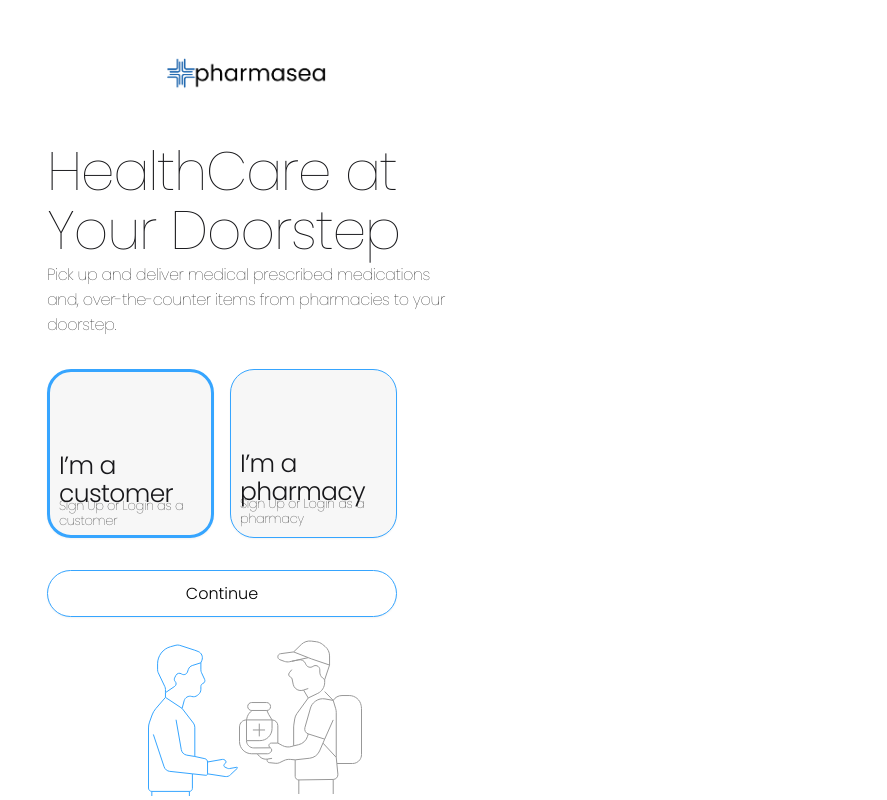
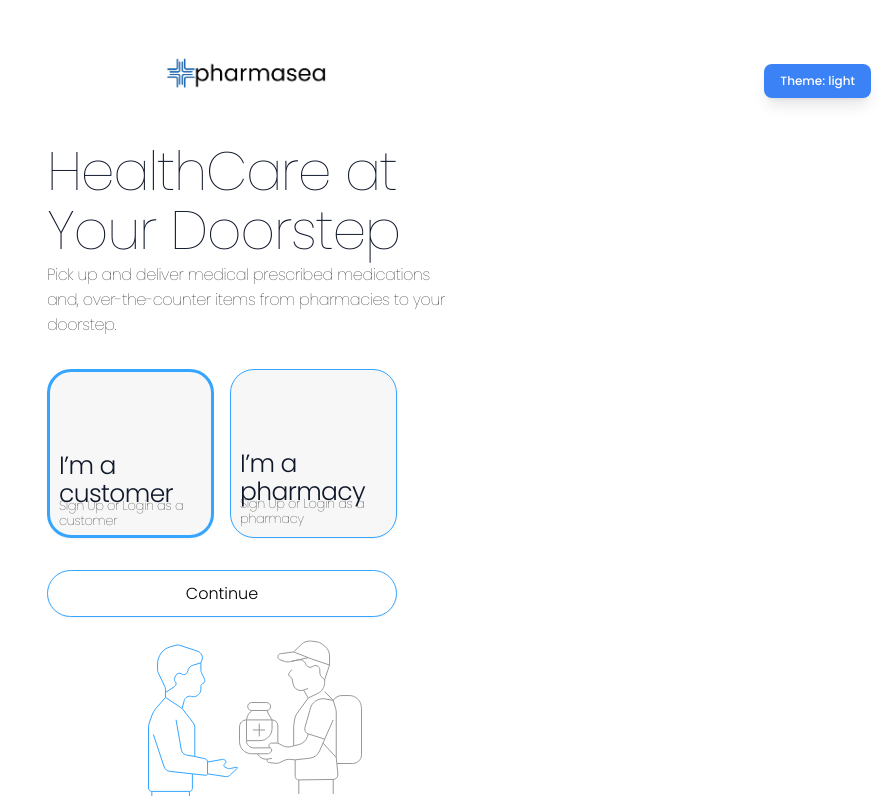
Before and after one commit to Raphdon832/HealthApp, a React (Vite) app: page /auth/landing in a window 1280 px wide. Shown: the whole page, without its empty margins (393-1280 px from the left). Built offline with nearby package versions, Linux system fonts and the light colour scheme; no server answers.

Commit message:
Dark mode settings

```diff
--- a/src/App.jsx
+++ b/src/App.jsx
@@ -37,6 +37,7 @@ import { useOrderNotifications } from '@/hooks/useOrderNotifications';
 import SuperuserDashboard from '@/pages/SuperuserDashboard';
 import PharmacyMap from '@/pages/PharmacyMap';
 import GlobalMessageNotifier from '@/components/GlobalMessageNotifier';
+import DarkModeToggle from '@/components/DarkModeToggle';
 
 // Auth flow pages
 import Landing from "@/pages/auth/Landing";
@@ -399,6 +400,7 @@ export default function App() {
       <NotificationManager />
       <Shell />
       <GlobalMessageNotifier />
+      <DarkModeToggle />
     </AuthProvider>
   );
 }
--- a/src/components/BottomNav.jsx
+++ b/src/components/BottomNav.jsx
@@ -44,14 +44,15 @@ export default function BottomNav({ tab, setTab, cartCount = 0, unreadMessages =
       <nav
         role="navigation"
         aria-label="Bottom navigation"
-        className="liquid-bottom-nav mx-auto max-w-md px-6 py-3"
+        className="liquid-bottom-nav mx-auto max-w-md px-6 py-3 bg-white/95 dark:bg-gray-900/95 backdrop-blur-md border border-gray-200 dark:border-gray-700"
       >
         {/* Use gap-based layout with fixed-size cells so icons are spaced evenly and not cramped */}
         <div className="flex items-center justify-center gap-[-1] px-2">
           {items.map((it) => {
             const isActive = tab === it.key;
             const IconComponent = it.icon;
-            const iconProps = { color: isActive ? '#36A5FF' : 'black' };
+            // Make icon color theme-aware
+            const iconProps = { color: isActive ? '#36A5FF' : undefined };
             const isCart = it.key === '/cart';
             const isMessages = it.key === '/messages';
             const isOrders = it.key === '/orders';
@@ -62,7 +63,9 @@ export default function BottomNav({ tab, setTab, cartCount = 0, unreadMessages =
                   aria-label={it.label}
                   aria-pressed={isActive}
                   className={`relative flex flex-col items-center text-xs min-w-[64px] md:min-w-[72px] px-3 py-2 focus:outline-none transition-all duration-200 ${
-                    isActive ? 'text-sky-600 transform scale-105' : 'text-zinc-500 hover:text-zinc-700'
+                    isActive
+                      ? 'text-sky-600 dark:text-sky-400 transform scale-105'
+                      : 'text-zinc-500 dark:text-zinc-400 hover:text-zinc-700 dark:hover:text-zinc-300'
                   }`}
                 >
                   {/* Faint blue round background for active icons with smooth transition */}
@@ -73,7 +76,7 @@ export default function BottomNav({ tab, setTab, cartCount = 0, unreadMessages =
                   />
 
                   <div className="relative z-10 transition-transform duration-200 hover:scale-110">
-                    <IconComponent {...iconProps} className="h-7 w-7 mb-2" />
+                    <IconComponent {...iconProps} className={`h-6 w-6 mb-1 ${!isActive ? 'text-current' : ''}`} />
                   </div>
                   {isCart && cartCount > 0 && (
                     <span className="absolute -top-0.5 -right-0 z-50 bg-sky-500 text-white text-[10px] min-w-[18px] h-[18px] flex items-center justify-center rounded-full px-1 font-bold border-2 border-white shadow animate-bounceIn transition-all duration-200 hover:scale-110">
--- /dev/null
+++ b/src/components/DarkModeToggle.jsx
@@ -0,0 +1,28 @@
+import React from 'react';
+import { useSettings, SETTINGS_KEYS } from '@/lib/settings';
+
+export default function DarkModeToggle() {
+  const { getSetting, updateSetting } = useSettings();
+  const currentTheme = getSetting(SETTINGS_KEYS.THEME_MODE);
+
+  const toggleTheme = () => {
+    const themes = ['light', 'dark', 'system'];
+    const currentIndex = themes.indexOf(currentTheme);
+    const nextTheme = themes[(currentIndex + 1) % themes.length];
+    updateSetting(SETTINGS_KEYS.THEME_MODE, nextTheme);
+  };
+
+  if (process.env.NODE_ENV !== 'development') {
+    return null;
+  }
+
+  return (
+    <button
+      onClick={toggleTheme}
+      className="fixed top-16 right-4 z-50 bg-blue-500 hover:bg-blue-600 text-white px-4 py-2 rounded-lg shadow-lg transition-colors"
+      style={{ fontSize: '12px' }}
+    >
+      Theme: {currentTheme}
+    </button>
+  );
+}
--- a/src/pages/Home.jsx
+++ b/src/pages/Home.jsx
@@ -17,16 +17,16 @@ import { useTranslation } from '@/lib/language';
 // Fixed Header Component - matching exact styling from original
 const FixedHeader = ({ user, profile, location, navigate, etaInfo, closestPharmacy, vendors, userCoords, t }) => {
   return createPortal(
-    <div className="fixed top-0 left-0 right-0 z-[100] w-full bg-white border-b flex-shrink-0 px-2">
+    <div className="fixed top-0 left-0 right-0 z-[100] w-full bg-white dark:bg-gray-900 border-b dark:border-gray-700 flex-shrink-0 px-2">
       <div className="w-full mx-auto pt-8 pb-4">
         <div className="pt-4 pb-2 w-full">
           <div className="w-full mx-auto px-0">
             <div className="flex justify-between items-center w-full h-[14px] md:h-[14px] lg:h-[20px]">
               <div className="flex flex-col justify-center">
-                <div className="text-[17px] md:text-[26px] lg:text-[20px] font-regular font-poppins">
+                <div className="text-[17px] md:text-[26px] lg:text-[20px] font-regular font-poppins text-gray-900 dark:text-white">
                   {t('hello', 'Hello')}{user ? `, ${user.displayName?.split(' ')[0] || t('friend', 'Friend')}` : ''}
                 </div>
-                <span className="text-zinc-500 text-[10px] md:text-[12px] lg:text-[14px] font-thin font-poppins truncate max-w-xs md:max-w-md lg:max-w-lg" title={location}>
+                <span className="text-zinc-500 dark:text-zinc-400 text-[10px] md:text-[12px] lg:text-[14px] font-thin font-poppins truncate max-w-xs md:max-w-md lg:max-w-lg" title={location}>
                   {location}
                 </span>
               </div>
@@ -467,11 +467,11 @@ export default function Home() {
         userCoords={userCoords}
         t={t}
       />
-      <div className="min-h-screen w-full px-0 pb-20 pt-32">
+      <div className="min-h-screen w-full px-0 pb-20 pt-32 bg-white dark:bg-gray-900">
 
       <div className="flex-1 overflow-y-auto w-full mx-auto flex flex-col pb-28 px-0">
-        <div className="flex items-center gap-3 border-b border-zinc-300 pb-2">
-          <SearchIcon className="h-5 w-5 md:h-6 md:w-6 lg:h-7 lg:w-7 text-zinc-400" />
+        <div className="flex items-center gap-3 border-b border-zinc-300 dark:border-zinc-600 pb-2">
+          <SearchIcon className="h-5 w-5 md:h-6 md:w-6 lg:h-7 lg:w-7 text-zinc-400 dark:text-zinc-500" />
           <input
             value={q}
             onChange={(e) => {
@@ -519,7 +519,7 @@ export default function Home() {
               }, 200);
             }}
             placeholder="Search drugs, pharmacies"
-            className="w-full outline-none placeholder:text-[12px] md:placeholder:text-[14px] lg:placeholder:text-[16px] placeholder:text-[#888888] placeholder:font-light"
+            className="w-full outline-none bg-transparent text-gray-900 dark:text-white placeholder:text-[12px] md:placeholder:text-[14px] lg:placeholder:text-[16px] placeholder:text-[#888888] dark:placeholder:text-[#aaaaaa] placeholder:font-light"
           />
         </div>
 
--- a/src/styles/index.css
+++ b/src/styles/index.css
@@ -77,24 +77,22 @@
   scroll-behavior: auto !important;
 }
 
-html, body, #root { height: 100%; }
-
-/* Settings-based styles */
-/* Theme Mode Styles */
-.dark {
-  --bg-primary: #1a1a1a;
-  --bg-secondary: #2d2d2d;
-  --text-primary: #ffffff;
-  --text-secondary: #a0a0a0;
-  --border-color: #404040;
+html, body, #root {
+  height: 100%;
+  background-color: var(--bg-primary);
+  color: var(--text-primary);
+  transition: background-color 0.2s ease, color 0.2s ease;
 }
 
-.light {
-  --bg-primary: #ffffff;
-  --bg-secondary: #f8f9fa;
-  --text-primary: #000000;
-  --text-secondary: #6b7280;
-  --border-color: #e5e7eb;
+/* Global theme application */
+.dark body {
+  background-color: var(--bg-primary);
+  color: var(--text-primary);
+}
+
+.dark #root {
+  background-color: var(--bg-primary);
+  color: var(--text-primary);
 }
 
 /* Font Size Styles */
@@ -210,6 +208,13 @@ input, select, textarea {
   transition: transform 220ms cubic-bezier(.2,.9,.3,1), box-shadow 220ms ease;
 }
 
+/* Dark mode liquid navigation */
+.dark .liquid-bottom-nav {
+  border: 1px solid rgba(54, 165, 255, 0.2);
+  background: linear-gradient(180deg, rgba(30,41,59,0.95), rgba(15,23,42,0.90));
+  box-shadow: 0 10px 30px rgba(0,0,0,0.5), inset 0 1px 0 rgba(255,255,255,0.1);
+}
+
 /* Subtle glossy sweep */
 .liquid-bottom-nav::before {
   content: '';
@@ -226,6 +231,11 @@ input, select, textarea {
   filter: blur(18px);
 }
 
+/* Dark mode glossy sweep */
+.dark .liquid-bottom-nav::before {
+  background: linear-gradient(120deg, rgba(96,165,250,0.08) 0%, rgba(59,130,246,0.04) 40%, rgba(96,165,250,0.06) 70%, rgba(96,165,250,0)) ;
+}
+
 /* Inner soft edge for depth */
 .liquid-bottom-nav::after {
   content: '';
@@ -234,6 +244,11 @@ input, select, textarea {
   border-radius: 40px;
   box-shadow: inset 0 1px 0 rgba(255,255,255,0.03), inset 0 -6px 24px rgba(2,6,23,0.08);
   pointer-events: none;
+}
+
+/* Dark mode inner soft edge */
+.dark .liquid-bottom-nav::after {
+  box-shadow: inset 0 1px 0 rgba(255,255,255,0.1), inset 0 -6px 24px rgba(0,0,0,0.3);
 }
 
 /* Button interactions */
--- a/tailwind.config.js
+++ b/tailwind.config.js
@@ -1,8 +1,26 @@
 /** @type {import('tailwindcss').Config} */
 export default {
   content: ['./index.html', './src/**/*.{js,jsx}'],
+  darkMode: 'class', // Enable dark mode with class strategy
   theme: {
     extend: {
+      colors: {
+        primary: {
+          bg: 'var(--bg-primary)',
+          secondary: 'var(--bg-secondary)',
+          tertiary: 'var(--bg-tertiary)',
+        },
+        text: {
+          primary: 'var(--text-primary)',
+          secondary: 'var(--text-secondary)',
+          tertiary: 'var(--text-tertiary)',
+        },
+        border: 'var(--border-color)',
+        accent: {
+          DEFAULT: 'var(--accent-color)',
+          hover: 'var(--accent-hover)',
+        },
+      },
       fontFamily: {
         sans: ['Poppins', 'ui-sans-serif', 'system-ui']
       },
```
